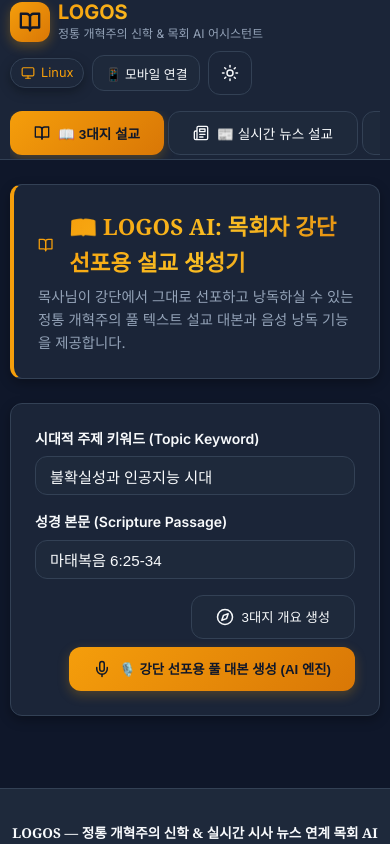
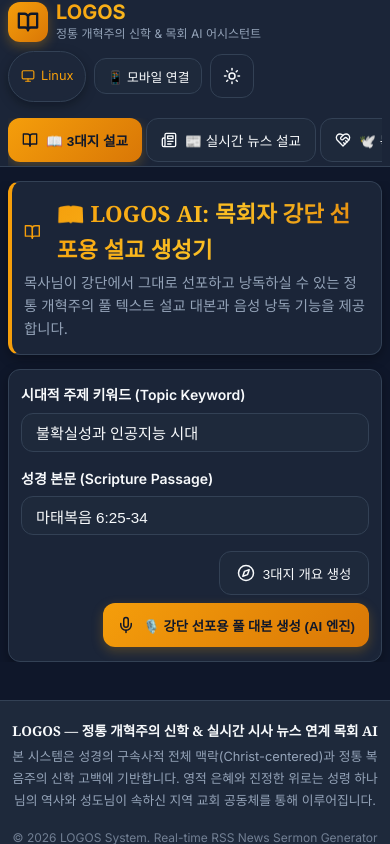
Before and after one commit to CHANI0019/sermon-ai, a React (Vite) app: page / in a window 390 px wide. Built offline with nearby package versions, Linux system fonts and the light colour scheme.

Commit message:
Fix universal mobile responsive card padding and title line wrap for all views

```diff
--- a/src/styles/global.css
+++ b/src/styles/global.css
@@ -241,8 +241,41 @@
 
 /* Mobile Responsive Enhancements (No Horizontal Clipping) */
 @media (max-width: 768px) {
+  :root {
+    --space-lg: 14px;
+    --space-xl: 18px;
+    --space-2xl: 24px;
+  }
+
+  body {
+    font-size: 15px;
+  }
+
   .container {
-    padding: 0 10px !important;
+    padding: 0 8px !important;
+    max-width: 100% !important;
+    overflow-x: hidden;
+  }
+
+  .glass-panel {
+    padding: 14px 12px !important;
+    max-width: 100% !important;
+    box-sizing: border-box !important;
+    word-break: break-word !important;
+    overflow-wrap: break-word !important;
+  }
+
+  /* Force all multi-column grids to stack 100% full-width on mobile */
+  div[style*="gridTemplateColumns"],
+  div[style*="grid-template-columns"] {
+    grid-template-columns: 1fr !important;
+  }
+
+  /* Prevent headings and text from causing horizontal overflow */
+  h1, h2, h3, h4, h5, h6, p, span, div {
+    word-break: break-word;
+    overflow-wrap: break-word;
+    max-width: 100%;
   }
 
   header div {
```
